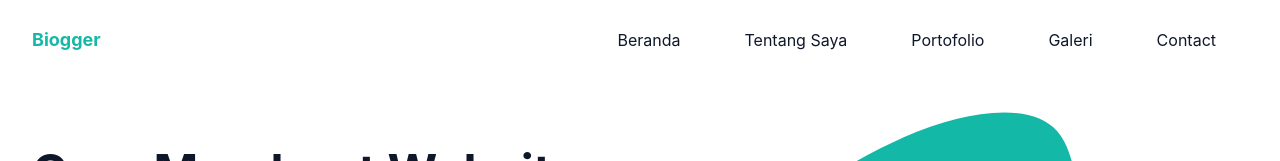
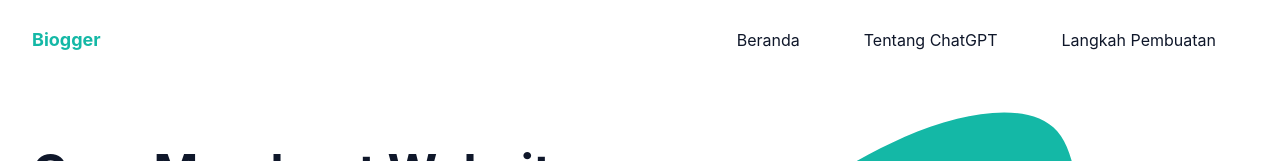
Before and after one commit to Mboyyy/Website-Menggunakan-ChatGPT, a website: page index.html in a window 1280 px wide. Shown: the top 161 px of the page. Drawn offline with nearby package versions, Linux system fonts and the light colour scheme.

Commit message:
Update index.html
apay

```diff
--- a/index.html
+++ b/index.html
@@ -33,16 +33,10 @@
                                 <a href="#hero" class="text-base text-dark py-2 mx-8 flex group-hover:text-primary">Beranda</a>
                             </li>
                             <li class="group">
-                                <a href="#about" class="text-base text-dark py-2 mx-8 flex group-hover:text-primary">Tentang Saya</a>
+                                <a href="#about" class="text-base text-dark py-2 mx-8 flex group-hover:text-primary">Tentang ChatGPT</a>
                             </li>
                             <li class="group">
-                                <a href="#portofolio" class="text-base text-dark py-2 mx-8 flex group-hover:text-primary">Portofolio</a>
-                            </li>
-                            <li class="group">
-                                <a href="#gallery" class="text-base text-dark py-2 mx-8 flex group-hover:text-primary">Galeri</a>
-                            </li>
-                            <li class="group">
-                                <a href="#contact" class="text-base text-dark py-2 mx-8 flex group-hover:text-primary">Contact</a>
+                                <a href="#portofolio" class="text-base text-dark py-2 mx-8 flex group-hover:text-primary">Langkah Pembuatan</a>
                             </li>
                         </ul>
                     </nav>
```
